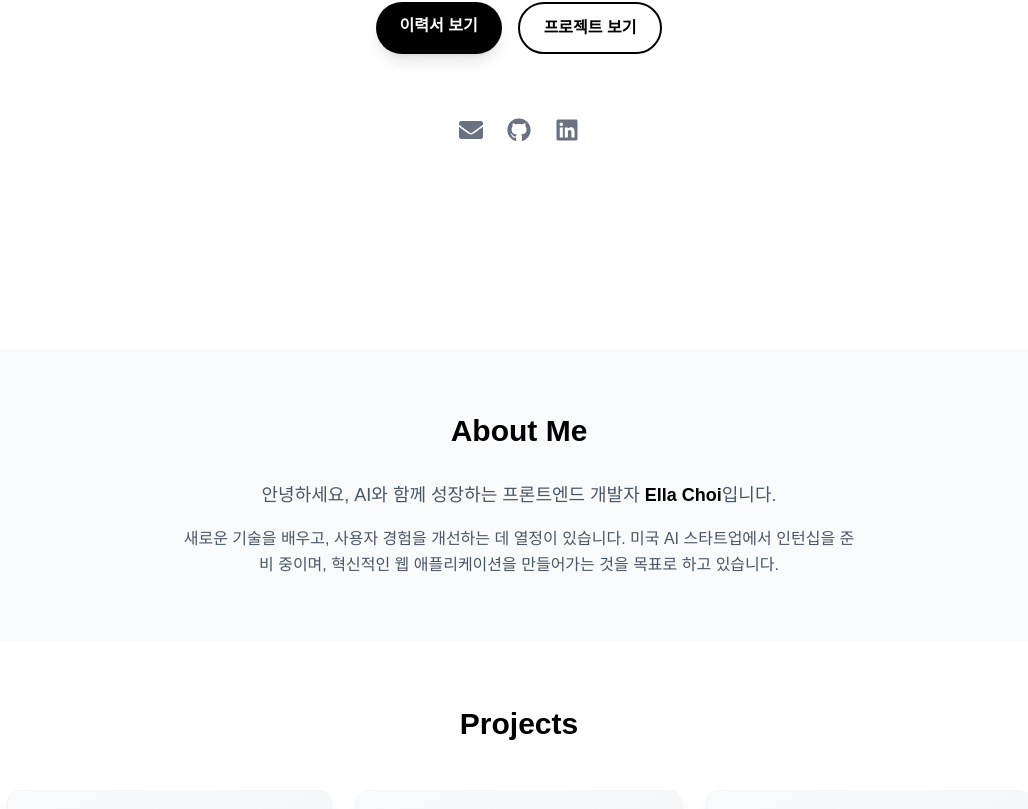
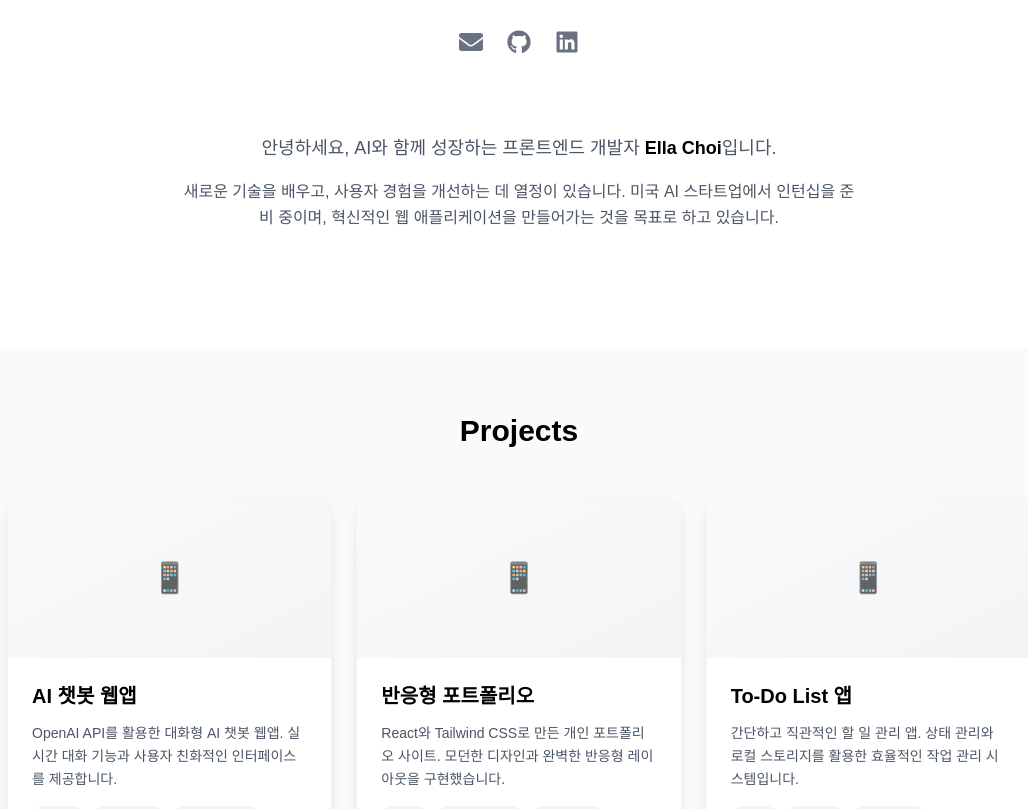
Before and after one commit to ella-yschoi/ella-yschoi.github.io, a Next.js app: page / in a window 1280 px wide. Shown: the part 451-1260 px from the top of the page, without its empty margins (121-1149 px from the left). Built offline with nearby package versions, Linux system fonts and the light colour scheme.

Commit message:
style: Remove AboutSection component and integrate its content into IntroSection

```diff
--- a/src/app/page.tsx
+++ b/src/app/page.tsx
@@ -1,5 +1,4 @@
 import IntroSection from '@/components/IntroSection';
-import AboutSection from '@/components/AboutSection';
 import ProjectsSection from '@/components/ProjectsSection';
 import SkillsSection from '@/components/SkillsSection';
 import ContactSection from '@/components/ContactSection';
@@ -8,7 +7,6 @@ export default function Home() {
   return (
     <main className='flex flex-col items-center w-full'>
       <IntroSection />
-      <AboutSection />
       <ProjectsSection />
       <SkillsSection />
       <ContactSection />
--- a/src/components/AboutSection.tsx
+++ /dev/null
@@ -1,22 +0,0 @@
-const AboutSection = () => (
-  <section id='about' className='py-16 px-6 w-full bg-gray-50'>
-    <div className='max-w-3xl mx-auto'>
-      <h2 className='text-3xl font-bold mb-8 text-center text-black'>
-        About Me
-      </h2>
-      <div className='text-center space-y-4'>
-        <p className='text-lg text-gray-600 leading-relaxed max-w-2xl mx-auto'>
-          안녕하세요, AI와 함께 성장하는 프론트엔드 개발자{' '}
-          <span className='font-semibold text-black'>Ella Choi</span>입니다.
-        </p>
-        <p className='text-base text-gray-600 leading-relaxed max-w-2xl mx-auto'>
-          새로운 기술을 배우고, 사용자 경험을 개선하는 데 열정이 있습니다. 미국
-          AI 스타트업에서 인턴십을 준비 중이며, 혁신적인 웹 애플리케이션을
-          만들어가는 것을 목표로 하고 있습니다.
-        </p>
-      </div>
-    </div>
-  </section>
-);
-
-export default AboutSection;
--- a/src/components/ContactSection.tsx
+++ b/src/components/ContactSection.tsx
@@ -1,7 +1,7 @@
 import { FaGithub, FaLinkedin, FaEnvelope } from 'react-icons/fa';
 
 const ContactSection = () => (
-  <section id='contact' className='py-16 px-6 w-full bg-white'>
+  <section id='contact' className='py-24 px-6 w-full bg-gray-50'>
     <div className='max-w-3xl mx-auto text-center'>
       <h2 className='text-3xl font-bold mb-8 text-black'>Contact</h2>
       <div className='space-y-6'>
--- a/src/components/IntroSection.tsx
+++ b/src/components/IntroSection.tsx
@@ -62,6 +62,18 @@ const IntroSection = () => (
           <FaLinkedin />
         </a>
       </div>
+
+      <div className='mt-12 space-y-4 max-w-2xl'>
+        <p className='text-lg text-gray-600 leading-relaxed'>
+          안녕하세요, AI와 함께 성장하는 프론트엔드 개발자{' '}
+          <span className='font-semibold text-black'>Ella Choi</span>입니다.
+        </p>
+        <p className='text-base text-gray-600 leading-relaxed'>
+          새로운 기술을 배우고, 사용자 경험을 개선하는 데 열정이 있습니다. 미국
+          AI 스타트업에서 인턴십을 준비 중이며, 혁신적인 웹 애플리케이션을
+          만들어가는 것을 목표로 하고 있습니다.
+        </p>
+      </div>
     </div>
   </section>
 );
--- a/src/components/ProjectsSection.tsx
+++ b/src/components/ProjectsSection.tsx
@@ -28,7 +28,7 @@ const projects = [
 ];
 
 const ProjectsSection = () => (
-  <section id='projects' className='py-16 px-6 w-full bg-white'>
+  <section id='projects' className='py-16 px-6 w-full bg-gray-50'>
     <div className='max-w-5xl mx-auto relative'>
       <h2 className='text-3xl font-bold mb-12 text-center text-black'>
         Projects
--- a/src/components/SkillsSection.tsx
+++ b/src/components/SkillsSection.tsx
@@ -10,7 +10,7 @@ const skills = [
 ];
 
 const SkillsSection = () => (
-  <section id='skills' className='py-16 px-6 w-full bg-gray-50'>
+  <section id='skills' className='py-16 px-6 w-full bg-white'>
     <div className='max-w-4xl mx-auto'>
       <h2 className='text-3xl font-bold mb-12 text-center text-black'>
         Skills
```
